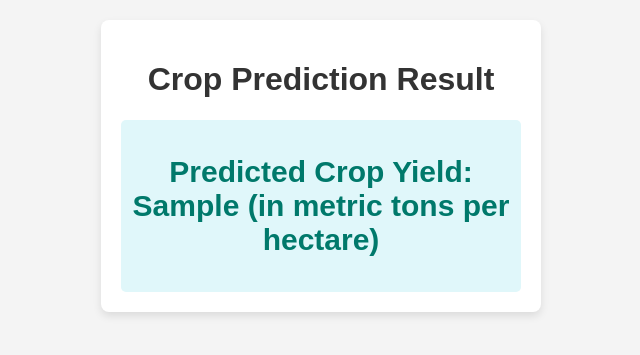
After one commit to Gauthamnair-Ronin/Mitti_Sathi, a Flask app: template templates/result2.html in a window 1280 px wide. The commit adds this page. Shown: the top 355 px of the page, without its empty margins (319-959 px from the left). Run offline with Flask 3, Linux system fonts and the light colour scheme; the template is opened without the code that fills it: most values are stand-ins (such as "Sample title", 1, 10 or a date in 2020); parts of the project's set-up code (start-up, migrations or seed data) failed here and were passed over.

Commit message:
added yield prediction model and viewing page

```diff
--- a/main.py
+++ b/main.py
@@ -7,6 +7,7 @@ import numpy as np
 
 filename = "random_forest_pipeline2.pkl"
 rf_model = joblib.load(path.join("model", filename))
+crop_yield  = joblib.load(path.join("model", "crop_yield_pipeline2.pkl"))
 
 app=Flask(__name__)
 
@@ -47,5 +48,88 @@ def predict():
     predi = rf_model.predict(df_input)
     crop_dict={0:'pomegranate', 1:'mango' ,2: 'grapes',3: 'mulberry',4: 'ragi',5: 'potato'}
     return render_template("result.html",prediction=crop_dict[predi[0]])
+
+
+@app.route('/predict2', methods=['POST'])
+def predict2():
+    sph = request.form["sph"]
+    temp = request.form["temp"]
+    h = request.form["h"]
+    ws = request.form["ws"]
+    N = request.form["N"]
+    P = request.form["P"]
+    K = request.form["K"]
+    sq = request.form["sq"]
+    st = request.form["st"]
+    ct = request.form["ct"]
+
+    data = {
+    'Soil_pH': sph,
+    'Temperature': temp,
+    'Humidity': h,
+    'Wind_Speed': ws,
+    'N': N,
+    'P': P,
+    'K': K,
+    'Soil_Quality': sq,
+    'Crop_Type_Barley': 0,
+    'Crop_Type_Corn': 0,
+    'Crop_Type_Cotton': 0,
+    'Crop_Type_Potato': 0,
+    'Crop_Type_Rice': 0,
+    'Crop_Type_Soybean': 0,
+    'Crop_Type_Sugarcane': 0,
+    'Crop_Type_Sunflower': 0,
+    'Crop_Type_Tomato': 0,
+    'Crop_Type_Wheat': 0,
+    'Soil_Type_Clay': 0,
+    'Soil_Type_Loamy': 0,
+    'Soil_Type_Peaty': 0,
+    'Soil_Type_Saline': 0,
+    'Soil_Type_Sandy': 0
+}
+
+    # Check and update soil type encoding
+    if st == "Clay":
+        data['Soil_Type_Clay'] = 1
+    elif st == "Loamy":
+        data['Soil_Type_Loamy'] = 1
+    elif st == "Peaty":
+        data['Soil_Type_Peaty'] = 1
+    elif st == "Saline":
+        data['Soil_Type_Saline'] = 1
+    elif st == "Sandy":
+        data['Soil_Type_Sandy'] = 1
+
+    # Check and update crop type encoding
+    if ct == "Barley":
+        data['Crop_Type_Barley'] = 1
+    elif ct == "Corn":
+        data['Crop_Type_Corn'] = 1
+    elif ct == "Cotton":
+        data['Crop_Type_Cotton'] = 1
+    elif ct == "Potato":
+        data['Crop_Type_Potato'] = 1
+    elif ct == "Rice":
+        data['Crop_Type_Rice'] = 1
+    elif ct == "Soybean":
+        data['Crop_Type_Soybean'] = 1
+    elif ct == "Sugarcane":
+        data['Crop_Type_Sugarcane'] = 1
+    elif ct == "Sunflower":
+        data['Crop_Type_Sunflower'] = 1
+    elif ct == "Tomato":
+        data['Crop_Type_Tomato'] = 1
+    elif ct == "Wheat":
+        data['Crop_Type_Wheat'] = 1
+
+    # Create the dataframe with the updated data
+
+    df = pd.DataFrame([data])
+    # Now, apply the pipeline to make predictions
+    predi2 = crop_yield.predict(df)
+
+    return render_template("result2.html",prediction2=predi2[0])
+
 if __name__=="__main__":
     app.run(debug=True)
--- a/templates/prediction2.html
+++ b/templates/prediction2.html
@@ -110,7 +110,7 @@
     </style>
 </head>
 <body>
-    <form action="/predict" method="POST">
+    <form action="/predict2" method="POST">
     <div class="overlay"></div>
     <div class="crop-tips">
         <h2 style="color: #f1f658; text-shadow: 2px 2px 3px rgba(0, 0, 0, 1);">Maximizing Your Crop Yield</h2>
@@ -193,7 +193,7 @@
                     <option value="">-- Select Crop Type --</option>
                     <option value="wheat">Wheat</option>
                     <option value="rice">Rice</option>
-                    <option value="corn">Maize</option>
+                    <option value="corn">Corn</option>
                     <option value="barley">Barley</option>
                     <option value="soybean">Soybean</option>
                     <option value="cotton">Cotton</option>
@@ -204,7 +204,7 @@
                 </select>
                 <small>Select the type of crop.</small>
 
-            <button type="submit">Recommend Crop</button>
+            <button type="submit">Predict Yield</button>
         </form>
     </div>
     <script>
--- /dev/null
+++ b/templates/result2.html
@@ -0,0 +1,49 @@
+<!DOCTYPE html>
+<html lang="en">
+<head>
+    <meta charset="UTF-8">
+    <meta name="viewport" content="width=device-width, initial-scale=1.0">
+    <title>Prediction Result</title>
+    <style>
+        body {
+            font-family: Arial, sans-serif;
+            margin: 0;
+            padding: 20px;
+            background-color: #f4f4f4;
+        }
+        .container {
+            background-color: white;
+            padding: 20px;
+            border-radius: 8px;
+            box-shadow: 0 4px 8px rgba(0, 0, 0, 0.1);
+            max-width: 400px;
+            margin: auto;
+        }
+        h1 {
+            text-align: center;
+            color: #333;
+        }
+        .prediction {
+            background-color: #e0f7fa;
+            padding: 10px;
+            text-align: center;
+            border-radius: 5px;
+            font-size: 20px;
+            color: #00796b;
+        }
+    </style>
+</head>
+<body>
+
+<div class="container">
+    <h1>Crop Prediction Result</h1>
+
+    <!-- Displaying the prediction value -->
+    <div class="prediction">
+        <h2>Predicted Crop Yield: {{ prediction2 }} (in metric tons per hectare)</h2>
+    </div>
+
+</div>
+
+</body>
+</html>
```
Also changed, not shown: 1 other file.
